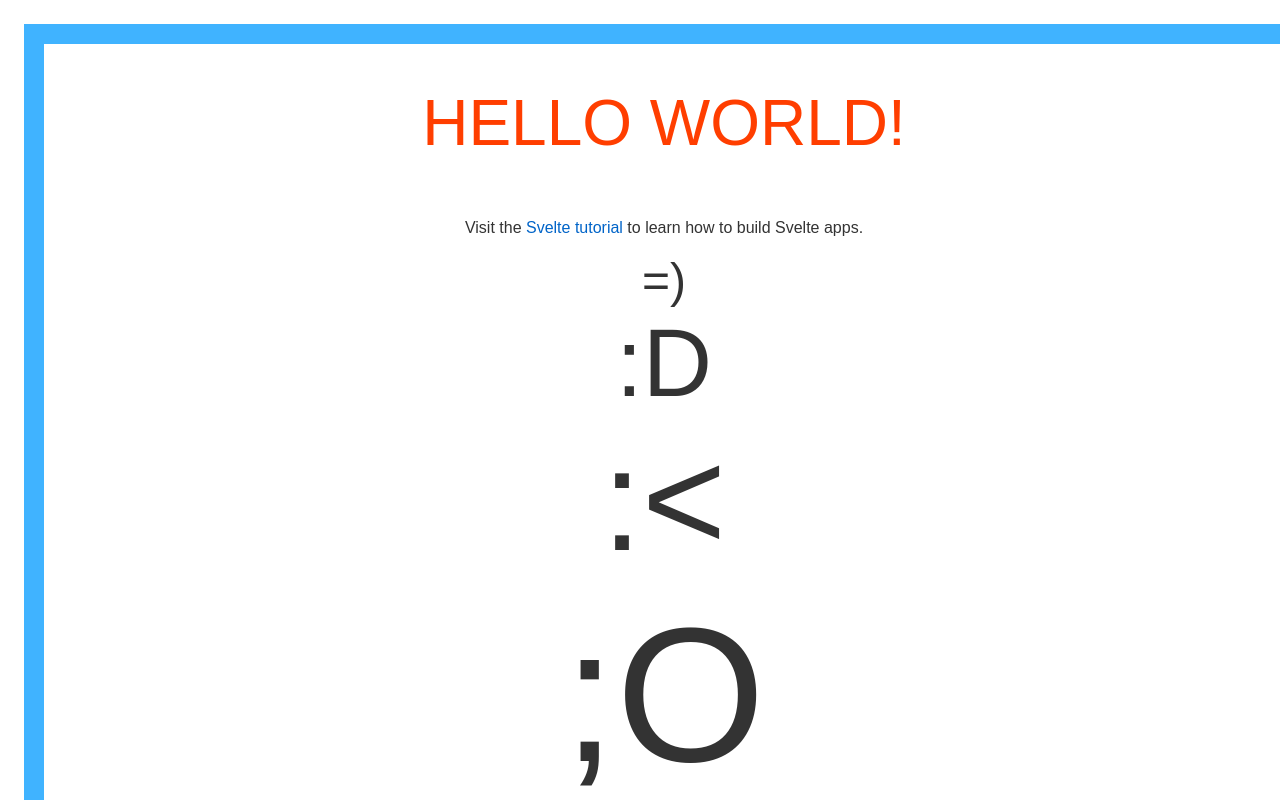
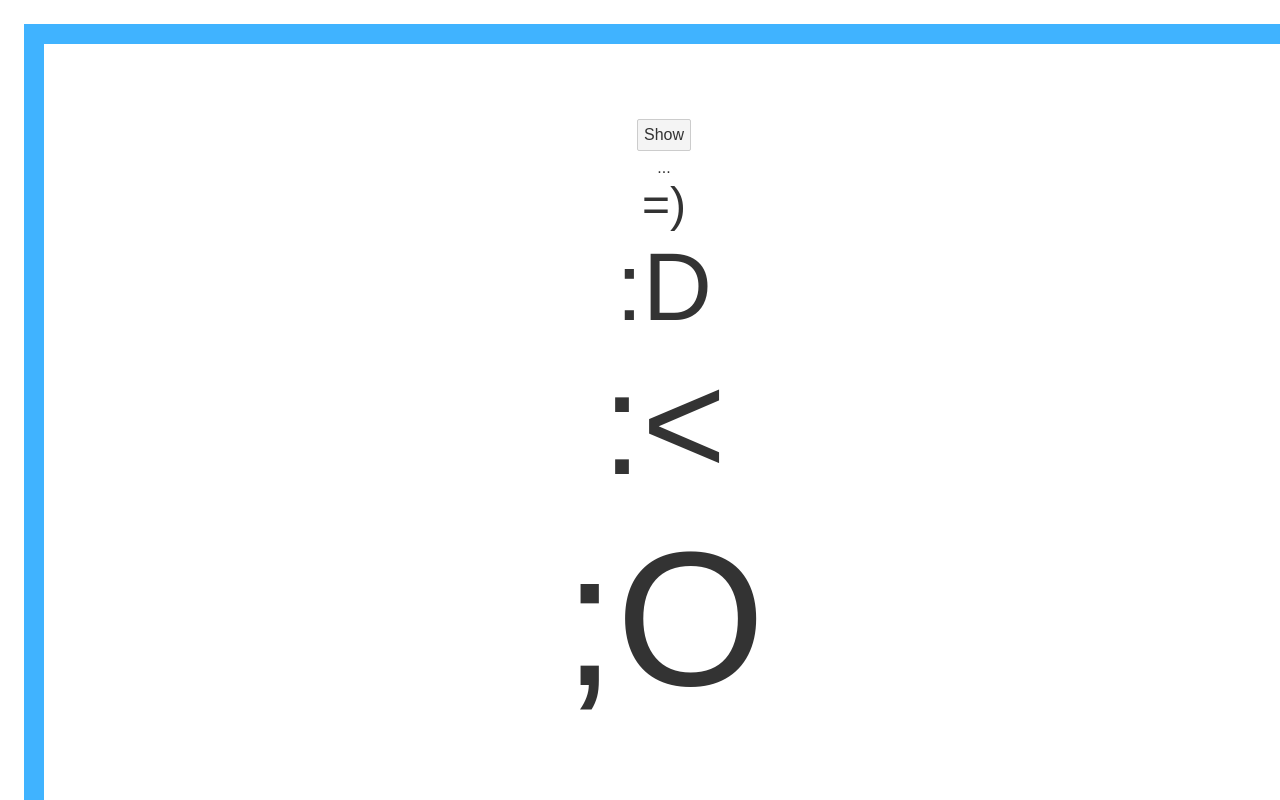
Before and after one commit to narze/try, a Svelte app in the folder svelte/: page / in a window 1280 px wide. Built offline with nearby package versions, Linux system fonts and the light colour scheme.

Commit message:
:sparkles: Add button with on:click event handler

```diff
--- a/svelte/src/App.svelte
+++ b/svelte/src/App.svelte
@@ -4,14 +4,11 @@
 	export let name;
 
   let say = false;
-
-  setTimeout(() => {
-    say = true;
-  }, 1000)
 </script>
 
 <main>
   <Container>
+    <button on:click={() => { say = true }}>Show</button>
 
     {#if say}
       <h1>Hello {name}!</h1>
```
